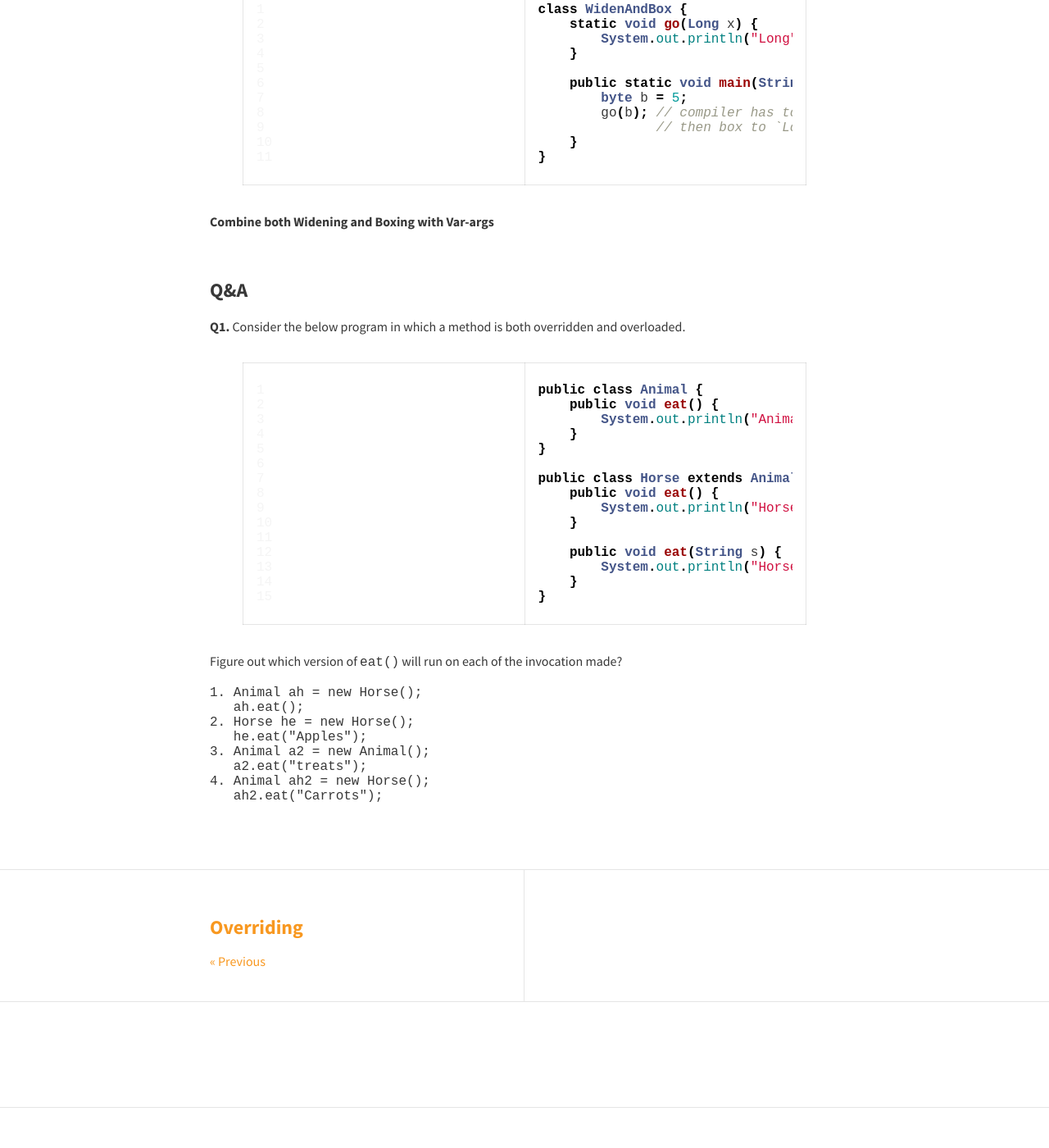
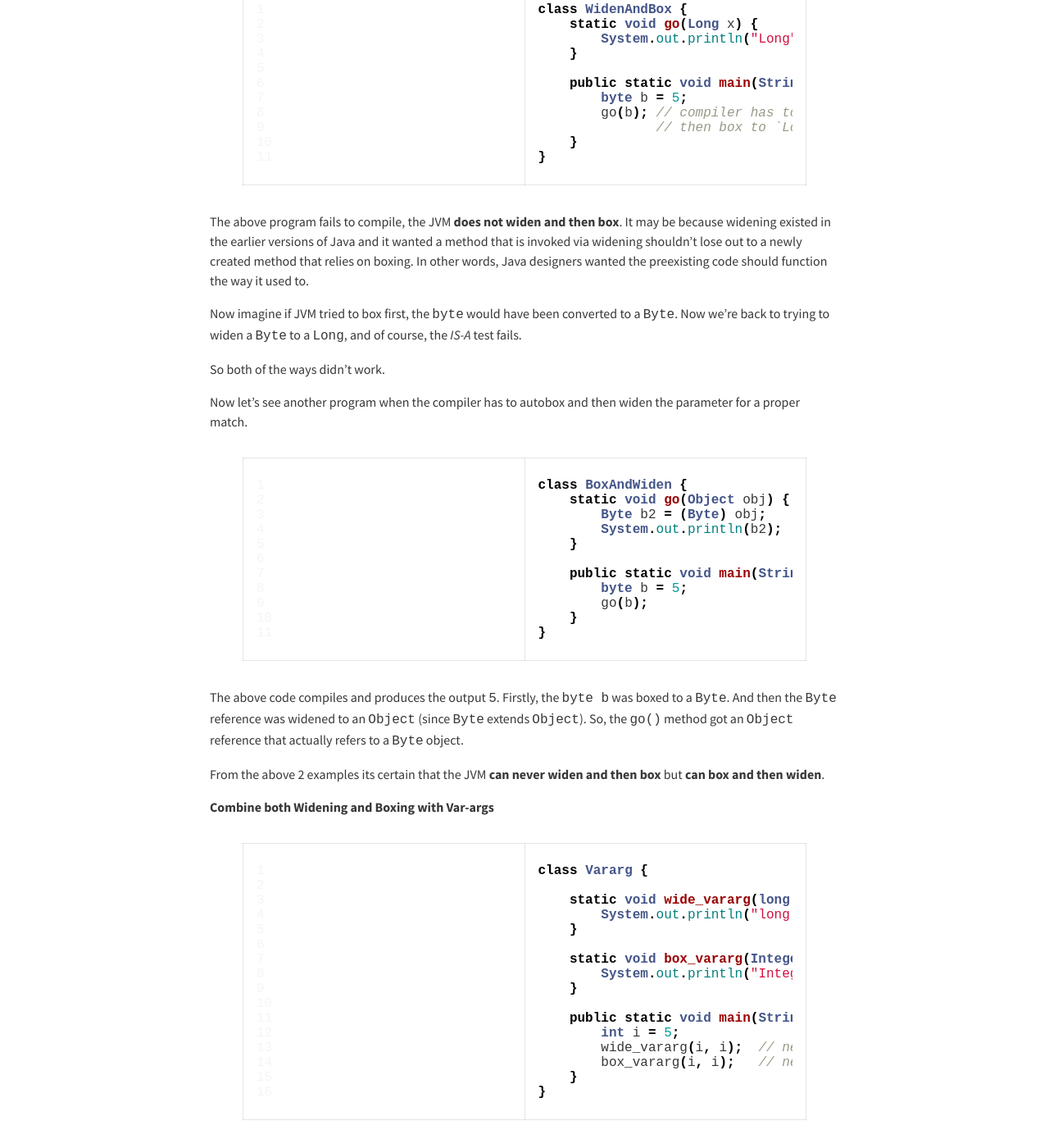
Before and after one commit to rampatra/JavaNotes, a Jekyll site: the page built from _posts/2015-06-02-overloading.md, in a window 1280 px wide and 1400 px high, scrolled down 4175 px. Shown: the whole window at 82% size. Built offline with Jekyll 4.4.1, drawn with Linux system fonts in a browser that asks for light colours; nearby versions of some CDN libraries; comment, search, counter and statistics services are not loaded; some of the changed text lies outside the part shown.

Commit message:
overloading done

```diff
--- a/_posts/2015-06-02-overloading.md
+++ b/_posts/2015-06-02-overloading.md
@@ -215,14 +215,69 @@ class WidenAndBox {
 
 {% endhighlight %}
 
+The above program fails to compile, the JVM __does not widen and then box__. It may be because widening existed in the earlier
+versions of Java and it wanted a method that is invoked via widening shouldn't lose out to a newly created method that
+relies on boxing. In other words, Java designers wanted the preexisting code should function the way it used to.
 
+Now imagine if JVM tried to box first, the `byte` would have been converted to a `Byte`. Now we're back to trying to widen a
+`Byte` to a `Long`, and of course, the _IS-A_ test fails.
+
+So both of the ways didn't work.
+
+Now let's see another program when the compiler has to autobox and then widen the parameter for a proper match.
+
+{% highlight java linenos %}
+
+class BoxAndWiden {
+    static void go(Object obj) {
+        Byte b2 = (Byte) obj;    // ok - obj refers to a Byte object
+        System.out.println(b2);
+    }
+
+    public static void main(String[] args) {
+        byte b = 5;
+        go(b);
+    }
+}
+
+{% endhighlight %}
+
+The above code compiles and produces the output `5`. Firstly, the `byte b` was boxed to a `Byte`. And then the `Byte`
+reference was widened to an `Object` (since `Byte` extends `Object`). So, the `go()` method got an `Object` reference
+that actually refers to a `Byte` object.
+
+From the above 2 examples its certain that the JVM __can never widen and then box__ but __can box and then widen__.
 
 
 __Combine both Widening and Boxing with Var-args__
 
+{% highlight java linenos %}
 
+class Vararg {
 
+    static void wide_vararg(long... x) {
+        System.out.println("long...");
+    }
 
+    static void box_vararg(Integer... x) {
+        System.out.println("Integer...");
+    }
+
+    public static void main(String[] args) {
+        int i = 5;
+        wide_vararg(i, i);  // needs to widen and use var-args
+        box_vararg(i, i);   // needs to box and use var-args
+    }
+}
+
+{% endhighlight %}
+
+The above code compiles fine and produces the output:
+
+    long...
+    Integer...
+
+From the result, its clear that we can __successfully combine var-args with either widening or boxing__.
 
 {% include responsive_ad.html %}
 
```
